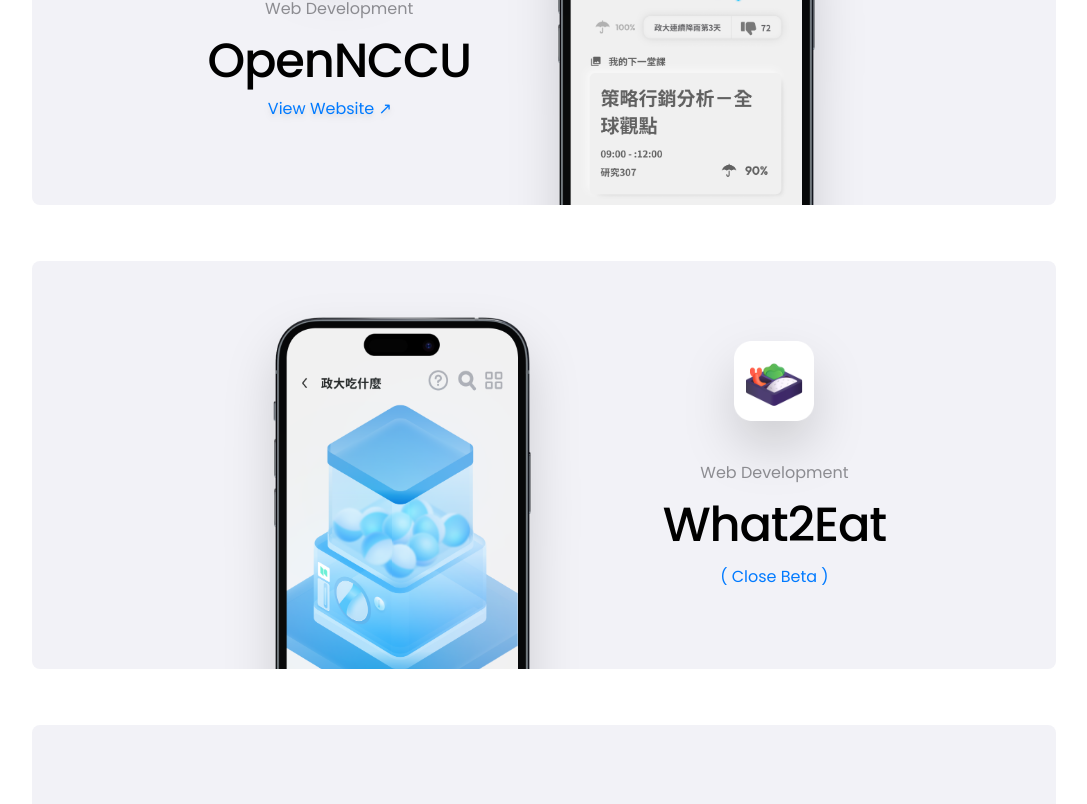
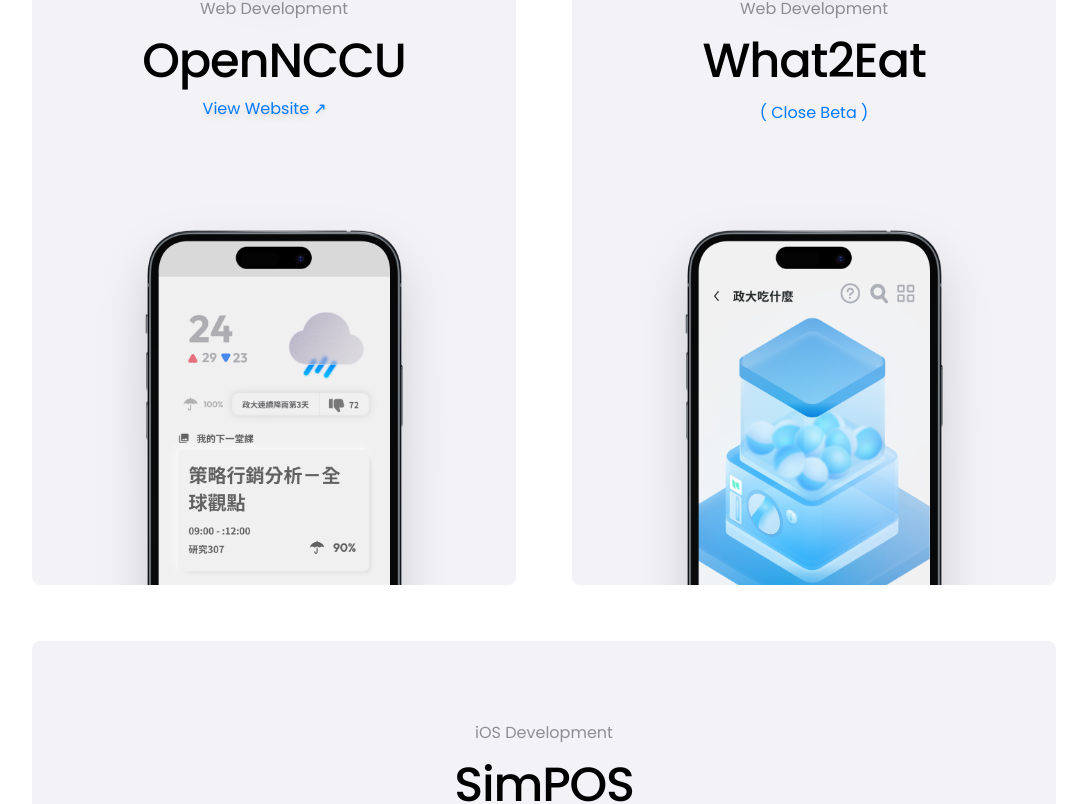
Before and after one commit to dongdong867/dongdong867.dev, a Next.js app: page /works in a window 1280 px wide. Shown: the part 1640-2444 px from the top of the page, without its empty margins (96-1183 px from the left). Built offline with nearby package versions, Linux system fonts and the light colour scheme.

Commit message:
fix(works): change the layout of opennccu and what2eat

```diff
--- a/src/app/works/components/opennccu.tsx
+++ b/src/app/works/components/opennccu.tsx
@@ -7,7 +7,7 @@ import { Card } from "./card";
 export const Opennccu = () => {
   return (
     <Card>
-      <div className={cn("md:w-3/5 my-auto space-y-10")}>
+      <div className={cn("md:w-3/5 m-auto space-y-10")}>
         <Image
           src={"/projects/opennccu.png"}
           alt=""
@@ -31,7 +31,7 @@ export const Opennccu = () => {
         </div>
       </div>
 
-      <div className={cn("max-md:h-[380px]")} />
+      <div className={cn("h-[380px]")} />
 
       <Image
         src={"/projects/opennccu-mock.png"}
@@ -39,7 +39,7 @@ export const Opennccu = () => {
         width={260}
         height={600}
         className={cn(
-          "absolute md:top-12 max-md:-bottom-44 max-md:left-1/2 max-md:-translate-x-1/2 md:right-20 lg:right-40 xl:right-60",
+          "absolute -bottom-44 left-1/2 -translate-x-1/2",
           "drop-shadow-2xl transition-transform group-hover/card:scale-110"
         )}
       />
--- a/src/app/works/components/what2eat.tsx
+++ b/src/app/works/components/what2eat.tsx
@@ -6,19 +6,8 @@ import { Card } from "./card";
 export const What2Eat = () => {
   return (
     <Card>
-      <div className={cn("flex max-md:flex-col-reverse justify-around")}>
-        <div className={cn("w-2/5 h-1 max-md:h-[380px]")} />
-        <Image
-          src={"/projects/what2eat-mock.png"}
-          alt=""
-          width={260}
-          height={600}
-          className={cn(
-            "absolute md:top-12 max-md:-bottom-44 max-md:left-1/2 max-md:-translate-x-1/2 md:left-20 lg:left-40 xl:left-60 drop-shadow-2xl",
-            "transition-transform group-hover/card:scale-110"
-          )}
-        />
-        <div className={cn("md:w-1/2 my-auto space-y-10")}>
+      <div className={cn("flex flex-col justify-around")}>
+        <div className={cn("md:w-1/2 m-auto space-y-10")}>
           <Image
             src={"/projects/what2eat.png"}
             alt=""
@@ -35,6 +24,17 @@ export const What2Eat = () => {
             <div className={cn("text-blue")}>( Close Beta )</div>
           </div>
         </div>
+        <div className={cn("w-2/5 h-[380px]")} />
+        <Image
+          src={"/projects/what2eat-mock.png"}
+          alt=""
+          width={260}
+          height={600}
+          className={cn(
+            "absolute -bottom-44 left-1/2 -translate-x-1/2 drop-shadow-2xl",
+            "transition-transform group-hover/card:scale-110"
+          )}
+        />
       </div>
     </Card>
   );
--- a/src/app/works/page.tsx
+++ b/src/app/works/page.tsx
@@ -25,8 +25,10 @@ const WorksPage = () => {
 
       <Dong />
       <Csrone />
-      <Opennccu />
-      <What2Eat />
+      <div className={cn("w-11/12 md:w-4/5 m-auto flex max-md:flex-col space-x-14")}>
+        <Opennccu />
+        <What2Eat />
+      </div>
       <SimPOS />
       <GoCafe />
       <Oncoming />
```
